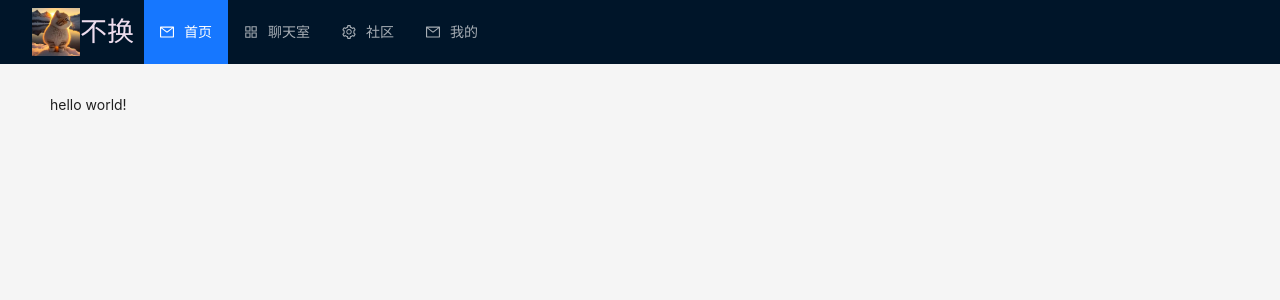
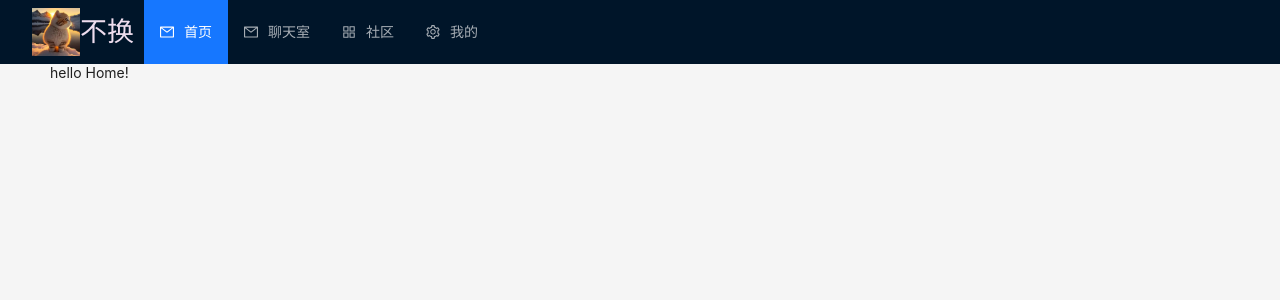
Before and after one commit to wusiyuan02/university-graduation-project-front, a React app: page /#/home in a window 1280 px wide. Shown: the top 300 px of the page. Built offline with nearby package versions, Linux system fonts and the light colour scheme.

Commit message:
refactor: 修改文件架构

```diff
--- a/config/webpack.dev.config.js
+++ b/config/webpack.dev.config.js
@@ -43,6 +43,8 @@ module.exports = merge(webpackConfigCom, {
       axios: path.resolve(__dirname, '../node_modules/axios/dist/axios.js'),
       '@components': path.resolve(__dirname, '../src/components'),
       '@utils': path.resolve(__dirname, '../src/utils'),
+      '@assets': path.resolve(__dirname, '../src/assets'),
+      '@router': path.resolve(__dirname, '../src/router'),
       '@constants': path.resolve(__dirname, '../src/constants'),
       src: path.resolve(__dirname, '../src')
     }
--- a/jsconfig.json
+++ b/jsconfig.json
@@ -7,8 +7,10 @@
   "include": ["src/**/*"],
   "paths": {
     "@components/*": ["src/components/*"],
+    "@assets/*": ["src/assets/*"],
     "@stores/*": ["src/stores/*"],
     "@constants/*": ["src/constants/*"],
+    "@router/*": ["src/router/*"],
     "@utils/*": ["src/utils/*"]
   }
 }
--- a/src/App.jsx
+++ b/src/App.jsx
@@ -1,41 +1,20 @@
 import React from 'react'
 
-import style from './app.module.less'
 import Login from './pages/Login'
 import { Routes, Route } from 'react-router-dom'
-import { Layout, Breadcrumb } from 'antd'
-import MyMenu from './components/MyMenu'
+import MyLayout from '@components/MyLayout'
 
-const { Header, Content } = Layout
+import ROUTES_CONFIG from './router'
 
 const App = () => {
   return (
-    <Layout>
-      <Header className={style.layoutHeader}>
-      <div className={style.logo}></div>
-        <div className={style.titleName}>不换</div>
-        <MyMenu />
-      </Header>
-      <Content
-        style={{
-          padding: '0 50px',
-          minHeight: 'calc(100vh - 64px)'
-        }}
-      >
-        <Breadcrumb
-          style={{
-            margin: '16px 0'
-          }}
-        >
-        </Breadcrumb>
-          <Routes>
-            <Route key="default" path="/" element={<Login />} />
-            <Route key="login" path="/login" element={<Login />}></Route>
-            <Route key="home" path="/home" element={<Login />}></Route>
-          </Routes>
-      </Content>
-
-    </Layout>
+     <Routes>
+      <Route path="/" element={<Login />} />
+      <Route path="/login" element={<Login />} />
+      <Route element={<MyLayout />}>
+      {ROUTES_CONFIG.map(routeItem => <Route key={routeItem.key} {...routeItem} />)}
+     </Route>
+    </Routes>
   )
 }
 
--- /dev/null
+++ b/src/components/MyLayout/index.jsx
@@ -0,0 +1,30 @@
+import React from 'react'
+import { Outlet } from 'react-router-dom'
+
+import style from './index.module.less'
+import { Layout, Spin } from 'antd'
+import MyMenu from '@components/MyMenu'
+
+const { Header, Content } = Layout
+
+const MyLayout = () => {
+  return <Layout>
+      <Header className={style.layoutHeader}>
+        <div className={style.logo}></div>
+        <div className={style.titleName}>不换</div>
+        <MyMenu />
+      </Header>
+      <Content
+        style={{
+          padding: '0 50px',
+          minHeight: 'calc(100vh - 64px)'
+        }}
+      >
+        <React.Suspense fallback={<Spin />}>
+          <Outlet />
+        </React.Suspense>
+      </Content>
+  </Layout>
+}
+
+export default MyLayout
--- a/src/app.module.less
+++ b/src/components/MyLayout/index.module.less
@@ -6,7 +6,7 @@
 .logo {
   width: 48px;
   height: 48px;
-  background: url('./assets/logo.png');
+  background: url('../../assets/images/logo.png');
   padding: 0!important;
   background-size: cover;
   background-repeat: no-repeat;
--- a/src/components/MyMenu/index.jsx
+++ b/src/components/MyMenu/index.jsx
@@ -12,15 +12,15 @@ const MENU_ITEMS = [{
 }, {
   key: 'talk',
   label: <Link to='/talk'>聊天室</Link>,
-  icon: <AppstoreOutlined />
+  icon: <MailOutlined />
 }, {
   key: 'community',
   label: <Link to='/community'>社区</Link>,
-  icon: <SettingOutlined />
+  icon: <AppstoreOutlined />
 }, {
   key: 'my',
   label: <Link to='/my'>我的</Link>,
-  icon: <MailOutlined />
+  icon: <SettingOutlined />
 }]
 
 const MyMenu = () => {
--- /dev/null
+++ b/src/pages/Community/index.jsx
@@ -0,0 +1,7 @@
+import React from 'react'
+
+const Community = () => {
+  return <div>hello Community!</div>
+}
+
+export default Community
--- /dev/null
+++ b/src/pages/Home/index.jsx
@@ -0,0 +1,7 @@
+import React from 'react'
+
+const Home = () => {
+  return <div>hello Home!</div>
+}
+
+export default Home
--- /dev/null
+++ b/src/pages/My/index.jsx
@@ -0,0 +1,7 @@
+import React from 'react'
+
+const My = () => {
+  return <div>hello My!</div>
+}
+
+export default My
--- /dev/null
+++ b/src/pages/Talk/index.jsx
@@ -0,0 +1,7 @@
+import React from 'react'
+
+const Talk = () => {
+  return <div>hello Talk!</div>
+}
+
+export default Talk
--- /dev/null
+++ b/src/router/index.js
@@ -0,0 +1,38 @@
+/*
+ * @Author: SiyuanWu
+ * @Date: 2023-03-08 09:06:21
+ * @LastEditors: SiyuanWu
+ * @LastEditTime: 2023-03-08 09:54:18
+ * @Description:
+ */
+import React from 'react'
+import { Navigate } from 'react-router-dom'
+
+const Home = React.lazy(() => import('../pages/Home'))
+const Community = React.lazy(() => import('../pages/Community'))
+const Talk = React.lazy(() => import('../pages/Talk'))
+const My = React.lazy(() => import('../pages/My'))
+
+const ROUTES_CONFIG = [{
+  path: '/',
+  key: 'default',
+  element: <Navigate to="/login" />
+}, {
+  path: '/home',
+  key: 'home',
+  element: <Home />
+}, {
+  path: '/talk',
+  key: 'talk',
+  element: <Talk />
+}, {
+  path: '/community',
+  key: 'community',
+  element: <Community />
+}, {
+  path: '/my',
+  key: 'my',
+  element: <My />
+}]
+
+export default ROUTES_CONFIG
```
Also changed, not shown: src/index.js (+6 -5 lines), src/assets/images/logo.png (renamed from src/assets/logo.png), 1 other file (tests, documents, lock files or other folders).
